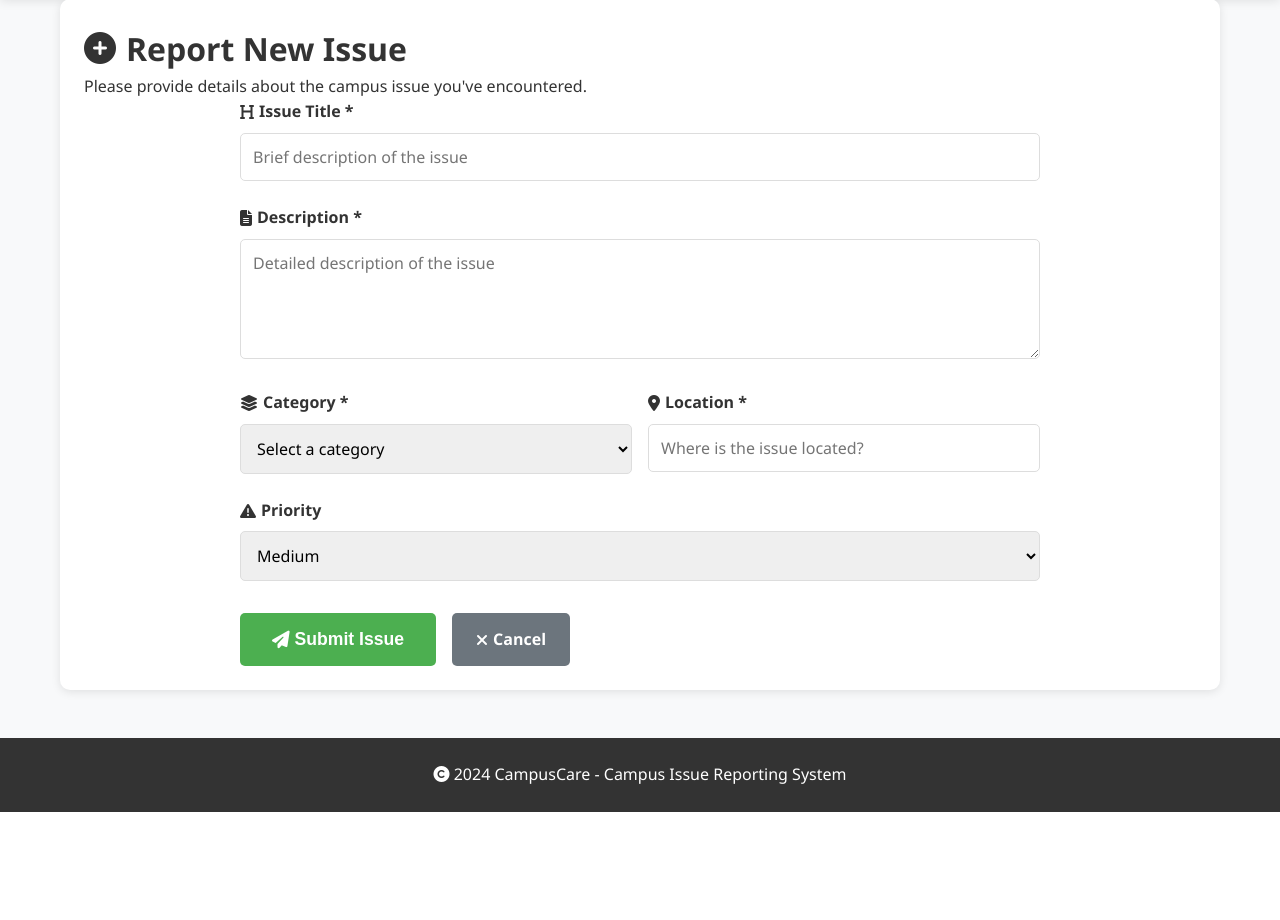
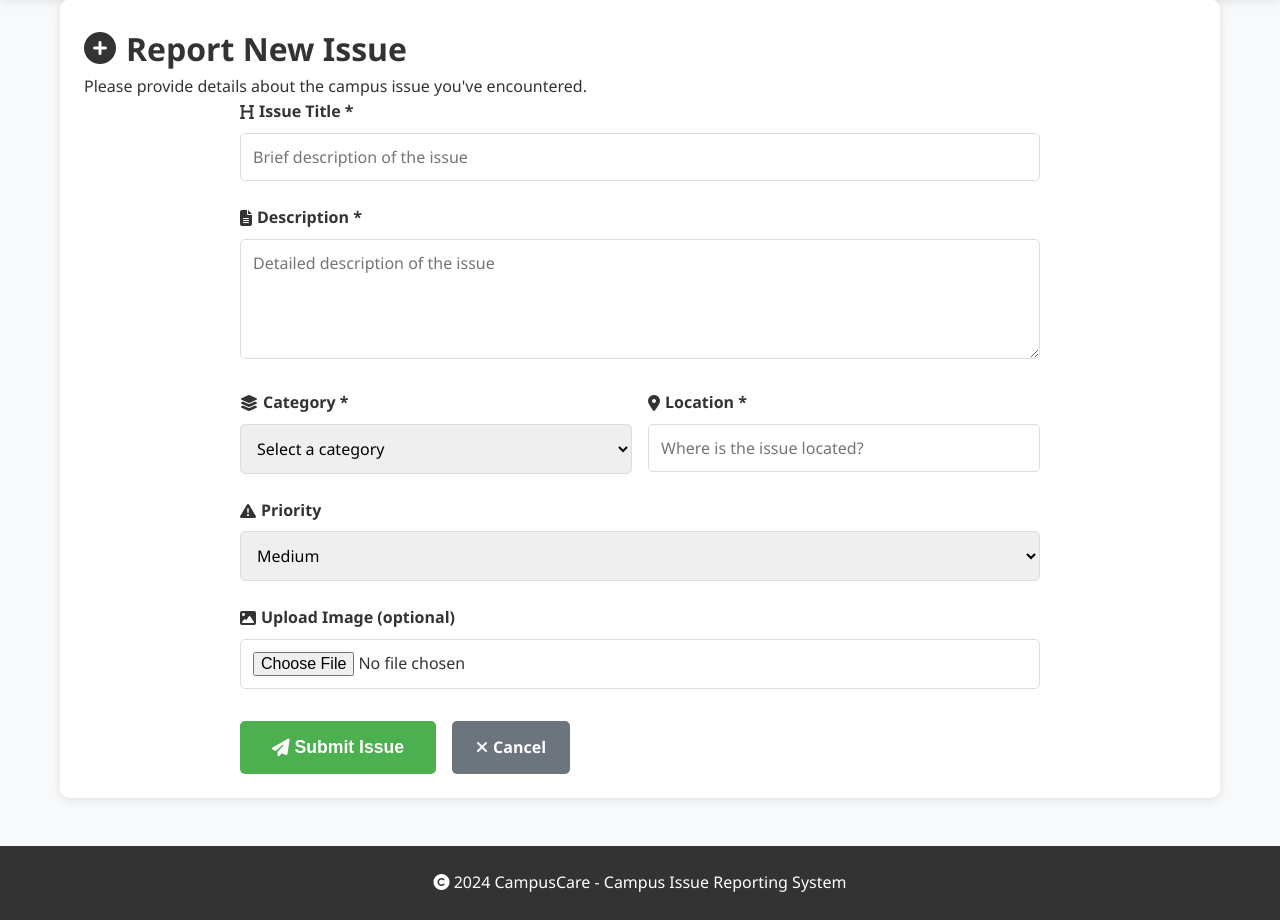
Before and after one commit to coderyn/CampusCare, a Flask app: page /issue/new in a window 1280 px wide. Shown: the part 75-995 px from the top of the page. Before the commit the page ends 887 px from the top, so only its background shows below. Run offline with Flask 3, Linux system fonts and the light colour scheme; parts of the project's set-up code (start-up, migrations or seed data) failed here and were passed over.

Commit message:
add upload image feature

```diff
--- a/website/app.py
+++ b/website/app.py
@@ -2,12 +2,15 @@ from flask import Flask, render_template, request, redirect, url_for, flash
 from flask_sqlalchemy import SQLAlchemy
 from sqlalchemy import func, desc
 from datetime import datetime
+import os
 
 # Initialize Flask app
 app = Flask(__name__)
 app.config['SECRET_KEY'] = 'campuscare-secret-key-2024'
 app.config['SQLALCHEMY_DATABASE_URI'] = 'sqlite:///database.db'
 app.config['SQLALCHEMY_TRACK_MODIFICATIONS'] = False
+app.config['UPLOAD_FOLDER'] = os.path.join(app.root_path, 'static', 'uploads')
+app.config['MAX_CONTENT_LENGTH'] = 5 * 1024 * 1024   # 5 MB (optional)
 
 # Initialize database
 db = SQLAlchemy(app)
@@ -46,6 +49,7 @@ class Issue(db.Model):
     media_url = db.Column(db.String(200))  # For uploaded images/videos
     status = db.Column(db.String(20), default='Open')
     priority = db.Column(db.String(20), default='Medium')
+    image_filename = db.Column(db.String(255), nullable=True)
 
     # Foreign keys
     reported_by = db.Column(db.Integer, db.ForeignKey('user.id'))
@@ -222,6 +226,20 @@ def new_issue():
             flash('Please fill all required fields', 'error')
             return redirect(url_for('new_issue'))
 
+        # 🔹 handle uploaded image
+        image_file = request.files.get('image')
+        image_filename = None
+
+        if image_file and image_file.filename != '':
+            if not allowed_file(image_file.filename):
+                flash('Only png, jpg, jpeg, gif files are allowed', 'error')
+                return redirect(url_for('new_issue'))
+
+            filename = secure_filename(image_file.filename)
+            save_path = os.path.join(app.config['UPLOAD_FOLDER'], filename)
+            image_file.save(save_path)
+            image_filename = filename
+
         issue = Issue(
             title=title,
             description=description,
--- a/website/templates/new_issue.html
+++ b/website/templates/new_issue.html
@@ -7,7 +7,7 @@
     <h1><i class="fas fa-plus-circle"></i> Report New Issue</h1>
     <p class="form-description">Please provide details about the campus issue you've encountered.</p>
 
-    <form method="POST" action="{{ url_for('new_issue') }}" class="issue-form">
+    <form method="POST" action="{{ url_for('new_issue') }}" enctype="multipart/form-data" class="issue-form">
         <div class="form-group">
             <label for="title"><i class="fas fa-heading"></i> Issue Title *</label>
             <input type="text" id="title" name="title" class="form-input" required
@@ -49,6 +49,11 @@
             </select>
         </div>
 
+        <div class="form-group">
+        <label for="image"><i class="fas fa-image"></i> Upload Image (optional)</label>
+        <input type="file" id="image" name="image" class="form-input" accept="image/*">
+        </div>
+
         <div class="form-actions">
             <button type="submit" class="btn btn-primary btn-large">
                 <i class="fas fa-paper-plane"></i> Submit Issue
```
Also changed, not shown: website/templates/view_issue.html (+10 -0 lines).
